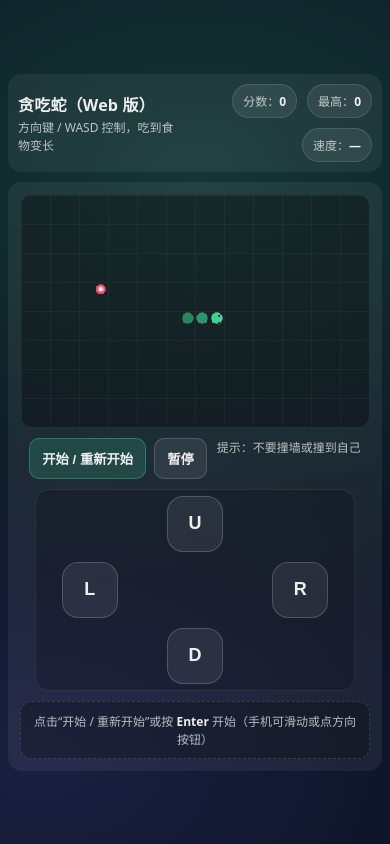
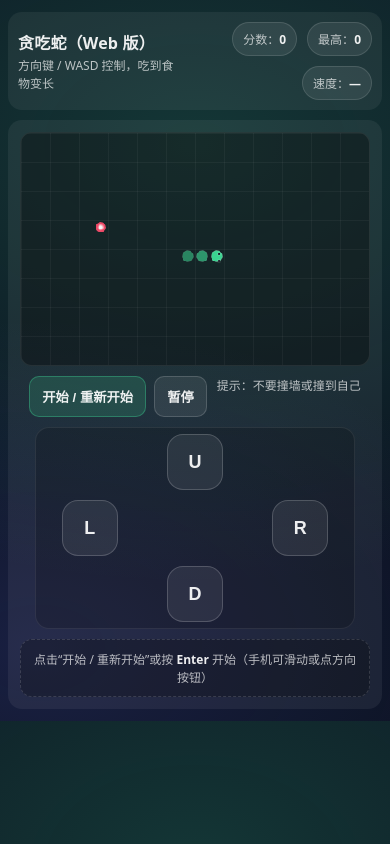
Before and after one commit to whateverthinkin/GptTest, a plain HTML site: page index.html in a window 390 px wide. Drawn offline with Linux system fonts and the light colour scheme.

Commit message:
Enhance mobile responsiveness with touch controls and adjust layout for smaller screens

```diff
--- a/index.html
+++ b/index.html
@@ -205,9 +205,20 @@
         grid-row: 3;
       }
 
-      @media (max-width: 560px) {
+      /* 兼容一些手机/平板：只要是触摸设备就尽量显示方向按钮 */
+      @media (pointer: coarse) {
+        .mobile-controls {
+          display: grid;
+        }
+      }
+
+      @media (max-width: 700px) {
         body {
-          padding: 10px 0; /* 给手机屏幕留出一点上下安全边距 */
+          /* 手机屏幕高度可能不够：避免垂直居中导致控件跑出视口 */
+          place-items: start center;
+          padding: 12px 0;
+          min-height: auto;
+          overflow-y: auto;
         }
 
         .app {
```
